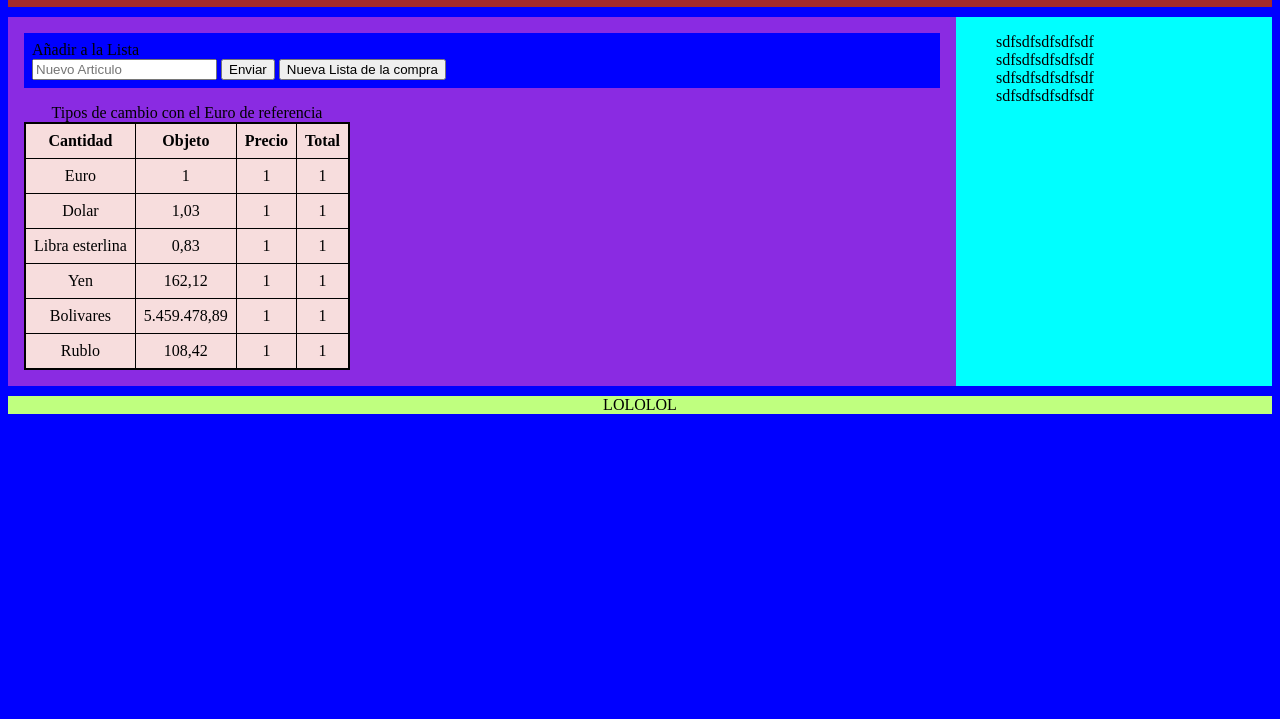
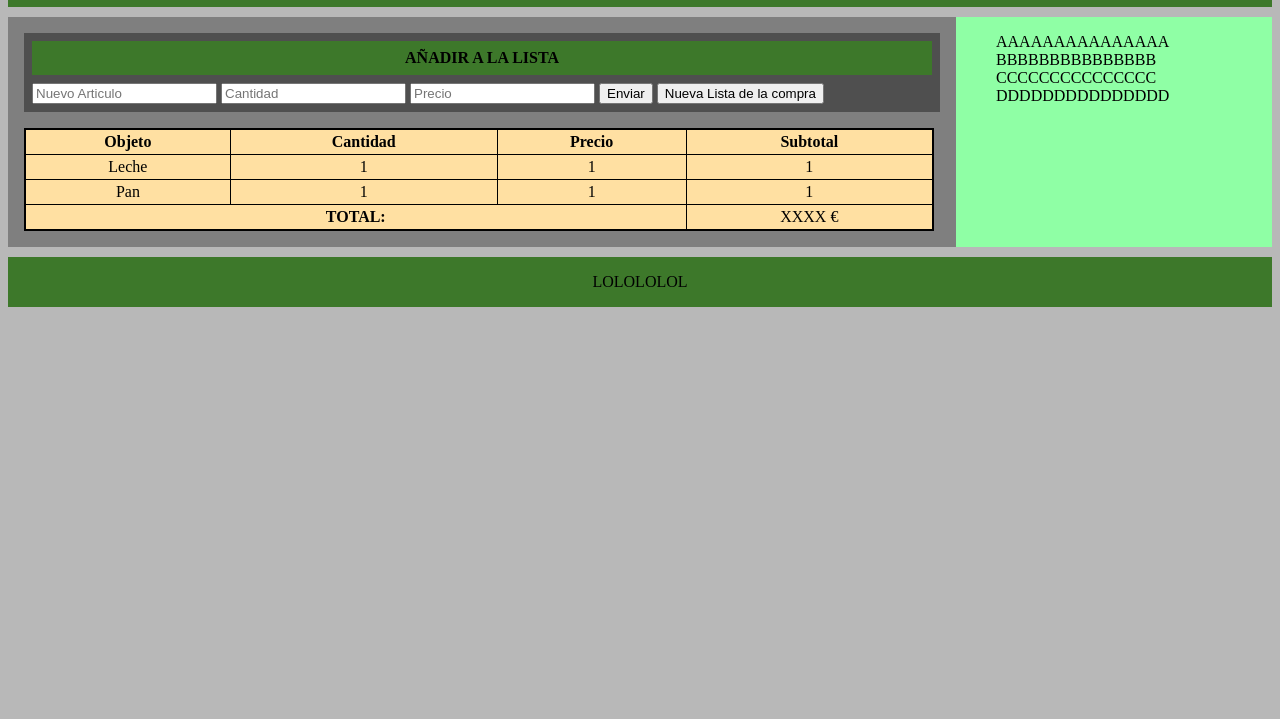
Before and after one commit to Jotanore/NeolandBootcamp, a plain HTML site: page index.lista.html in a window 1280 px wide. Shown: the part 81-800 px from the top of the page. Drawn offline with Linux system fonts and the light colour scheme.

Commit message:
Cambio apariencia Lista de la compra

```diff
--- a/index.lista.html
+++ b/index.lista.html
@@ -13,77 +13,55 @@
     <main>
         <section>
                 <form>
-                    <label>Añadir a la Lista</label>
-                    <br>
+                    <legend><b>AÑADIR A LA LISTA</b></legend>
                     <input type="text" placeholder="Nuevo Articulo" name="item"/>
+                    <input type="text" placeholder="Cantidad" name="qty"/>
+                    <input type="text" placeholder="Precio" name="price"/>
                     <button type="submit">Enviar</button>
                     <button type="reset">Nueva Lista de la compra</button>
                 </form>
-
             <table>
-                <caption>
-                  Tipos de cambio con el Euro de referencia
-                </caption>
                 <thead>
                   <tr>
+                    <th scope="col">Objeto</th>
                     <th scope="col">Cantidad</th>
-                    <th scope="col">Objeto</th>
                     <th scope="col">Precio</th>
-                    <th scope="col">Total</th>
+                    <th scope="col">Subtotal</th>
                   </tr>
                 </thead>
                 <tbody>
                   <tr>
-                    <td>Euro</td>
+                    <td>Leche</td>
                     <td>1</td>
                     <td>1</td>
                     <td>1</td>
                   </tr>
                   <tr>
-                    <td>Dolar</td>
-                    <td>1,03</td>
+                    <td>Pan</td>
                     <td>1</td>
-                    <td>1</td>
-                  </tr>
-                  <tr>
-                    <td>Libra esterlina</td>
-                    <td>0,83</td>
-                    <td>1</td>
-                    <td>1</td>
-                  </tr>
-                  <tr>
-                    <td>Yen</td>
-                    <td>162,12</td>
-                    <td>1</td>
-                    <td>1</td>
-                  </tr>
-                  <tr>
-                    <td>Bolivares</td>
-                    <td>5.459.478,89</td>
-                    <td>1</td>
-                    <td>1</td>
-                  </tr>
-                  <tr>
-                    <td>Rublo</td>
-                    <td>108,42</td>
                     <td>1</td>
                     <td>1</td>
                   </tr>
                 </tbody>
-
+                <tfoot>
+                  <tr>
+                    <th colspan="3">TOTAL:</th>
+                    <td><span id="shoppingListTableTotal">XXXX</span> €</td>
+                  </tr>
+                </tfoot>
               </table>
         </section>
 
         <aside>
             <ul id="asidelist">
-                <li>sdfsdfsdfsdfsdf</li>
-                <li>sdfsdfsdfsdfsdf</li>
-                <li>sdfsdfsdfsdfsdf</li>
-                <li>sdfsdfsdfsdfsdf</li>
+                <li>AAAAAAAAAAAAAAA</li>
+                <li>BBBBBBBBBBBBBBB</li>
+                <li>CCCCCCCCCCCCCCC</li>
+                <li>DDDDDDDDDDDDDDD</li>
                </ul>
         </aside>
     </main>
-    <footer>LOLOLOL</footer>
+    <footer>LOLOLOLOL</footer>
 
 
 </body>
--- a/src/css/styles.lista.css
+++ b/src/css/styles.lista.css
@@ -3,13 +3,13 @@ body{
     display:grid;
     grid-template-columns: repeat(12, 1fr);
     grid-template-rows: 3;
-    background-color: blue;
+    background-color: rgb(184, 184, 184);
     gap: 10px;
 }
 
 header{
     grid-column-start: span 12;
-    background-color: brown;
+    background-color: rgb(61, 120, 42);
     padding-left: 1em;
 }
 
@@ -17,41 +17,58 @@ main{
     display: grid;
     grid-template-columns: repeat(12, 1fr);
     grid-column-start: span 12;
-    grid-row-start: 2;
+}
+
+h1{
+    display: flex;
+    justify-content:center ;
 }
 
 section{
     grid-column-start: span 9;
-    background-color: blueviolet;
+    background-color: rgb(127, 127, 127);
 }
 
 aside{
     grid-column-start: span 3;
-    background-color: aqua;
+    background-color: rgb(143, 255, 165);
 }
 
 footer{
     grid-column-start: span 12;
     display: flex;
     justify-content: center;
-    background-color: rgb(191, 255, 127);
+    background-color: rgb(61, 120, 42);
+    padding: 1em;
 }
 
 form{
-    background-color: blue;
+    background-color: rgb(79, 79, 79);
     margin: 1em;
     padding: 0.5em;
 }
 
-table { background-color: rgb(247, 221, 221);
+legend{
+    display:flex;
+    justify-content: center;
+    margin-bottom: 0.5em;
+    padding: 0.5em 0;
+    background-color: rgb(61, 120, 42);
+    justify-content: center;
+    flex-wrap: nowrap;
+}
+
+table {
+    width: 96%;
+    background-color: rgb(255, 224, 162);
     margin: 1em;
     border: 2px solid black;
-    border-collapse: collapse; /
+    border-collapse: collapse;
   }
 
   th, td {
     border: 1px solid black;
-    padding: 8px;
+    padding: 3px;
     text-align: center;
   }
 
```
